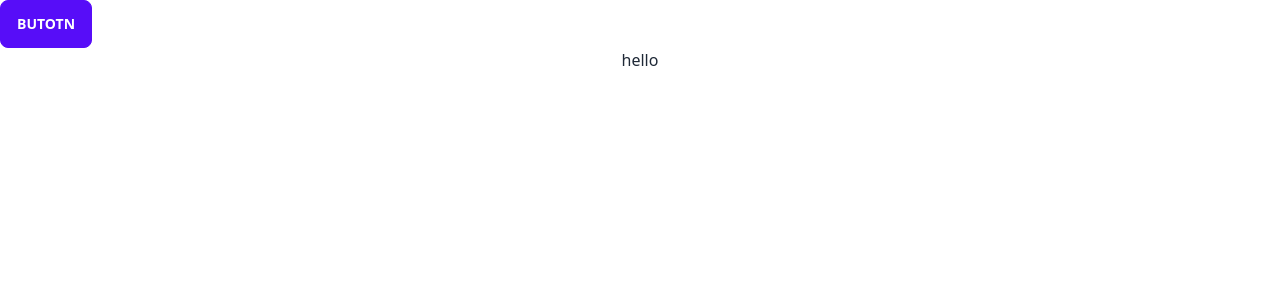
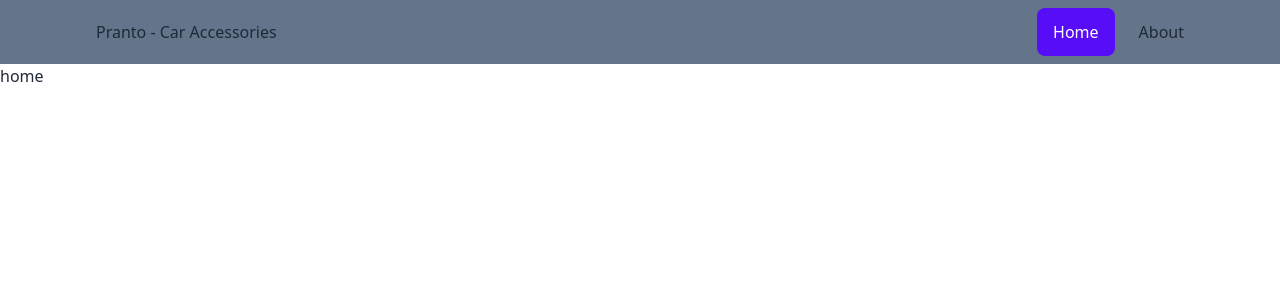
Before and after one commit to Pranto40/pranto-car-accessories, a React (Create React App) app: page / in a window 1280 px wide. Shown: the top 300 px of the page. Built offline with nearby package versions, Linux system fonts and the light colour scheme.

Commit message:
navbar added

```diff
--- a/src/App.js
+++ b/src/App.js
@@ -1,10 +1,15 @@
+import { Route, Routes } from "react-router-dom";
+import Home from "./Home/Home";
+import Navbar from "./Shared/Navbar";
+
 
 function App() {
   return (
-    <div>
-      <button className='btn btn-primary'>butotn</button>
-      <h1 className="text-center">hello</h1>
-    </div>
+    <Navbar>
+      <Routes>
+        <Route path="/" element={<Home></Home>}>Home</Route>
+      </Routes>
+    </Navbar>
   );
 }
 
--- /dev/null
+++ b/src/Home/Home.js
@@ -0,0 +1,11 @@
+import React from 'react';
+
+const Home = () => {
+    return (
+        <div className='mt-16'>
+            home
+        </div>
+    );
+};
+
+export default Home;
--- /dev/null
+++ b/src/Shared/Navbar.js
@@ -0,0 +1,39 @@
+import React from 'react';
+import { NavLink } from 'react-router-dom';
+
+const Navbar = ({children}) => {
+
+    const menuItem = <>
+    <li><NavLink className='rounded-lg' to="/">Home</NavLink></li>
+    <li><NavLink className='rounded-lg' to="/about">About</NavLink></li>
+  </>
+    return (
+        <div className="drawer drawer-end">
+        <input id="my-drawer-3" type="checkbox" className="drawer-toggle" />
+        <div className="drawer-content flex flex-col">
+          <div className="w-full px-[7%] navbar fixed top-0 z-50 bg-slate-500 lg:px-20">
+          <div className="flex-1 px-2 mx-2">Pranto - Car Accessories</div>
+          <div className="flex-none lg:hidden">
+              <label htmlFor="my-drawer-3" className="btn btn-square btn-ghost">
+                <svg xmlns="http://www.w3.org/2000/svg" fill="none" viewBox="0 0 24 24" className="inline-block w-6 h-6 stroke-current"><path strokeLinecap="round" strokeLinejoin="round" strokeWidth="2" d="M4 6h16M4 12h16M4 18h16"></path></svg>
+              </label>
+            </div>
+            <div className="flex-none hidden lg:block">
+              <ul className="menu menu-horizontal gap-x-2">
+                {menuItem}
+              </ul>
+            </div>
+          </div>
+          {children}
+        </div>
+        <div className="drawer-side">
+          <label htmlFor="my-drawer-3" className="drawer-overlay"></label>
+          <ul className="menu p-4 overflow-y-auto w-80 bg-base-100">
+          {menuItem}
+          </ul>
+        </div>
+      </div>
+    );
+};
+
+export default Navbar;
--- a/src/index.js
+++ b/src/index.js
@@ -2,10 +2,13 @@ import React from 'react';
 import ReactDOM from 'react-dom/client';
 import './index.css';
 import App from './App';
+import { BrowserRouter } from 'react-router-dom';
 
 const root = ReactDOM.createRoot(document.getElementById('root'));
 root.render(
   <React.StrictMode>
+    <BrowserRouter>
     <App />
+    </BrowserRouter>
   </React.StrictMode>
 );
```
